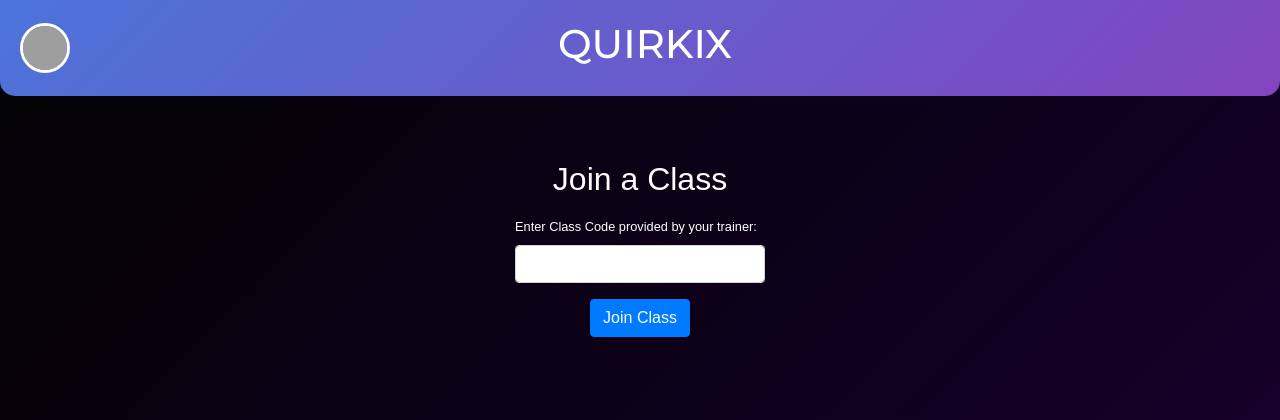
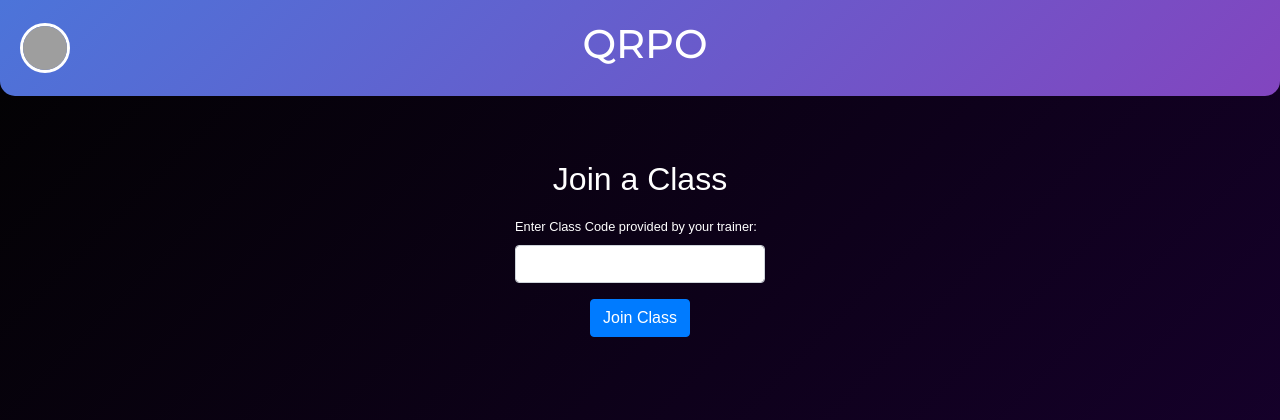
Before and after one commit to techjoejoe/QRPO, a Flask app: template qr_points_app/templates/user_dashboard.html in a window 1280 px wide. Shown: the top 420 px of the page. Run offline with Flask 3, Linux system fonts and the light colour scheme; the template is opened without the code that fills it: values that come from a table or form of the project are taken from there, others are empty; a user stored in the database is signed in; data comes from the database, SQL or seed files in the repository; some libraries are stand-ins or nearby versions; grey boxes are pictures that could not be loaded.

Commit message:
Updated Title

```diff
--- a/qr_points_app/templates/user_dashboard.html
+++ b/qr_points_app/templates/user_dashboard.html
@@ -16,7 +16,7 @@
     <div id="app-header" style="background: linear-gradient(135deg, #4C74D9, #8245BF); color: white; padding: 20px;">
         <img id="user-profile-pic" src="{{ url_for('users.view_avatar', user_id=current_user.id) }}" alt="User Avatar">
         <div class="h1-wrapper">
-            <h1>Quirkix</h1>
+            <h1>QRPO</h1>
         </div>
         <div></div> <!-- Empty div for spacing, to balance out the user profile picture -->
     </div>
```
